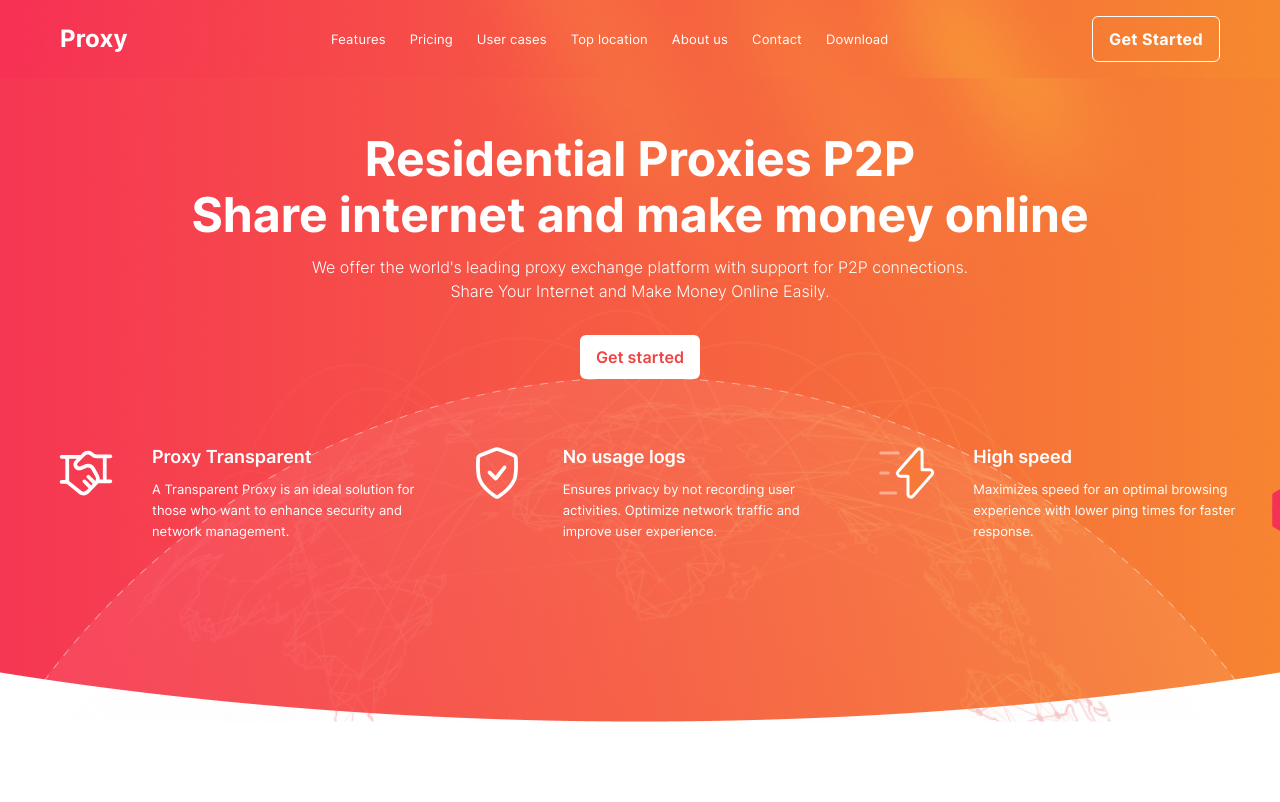
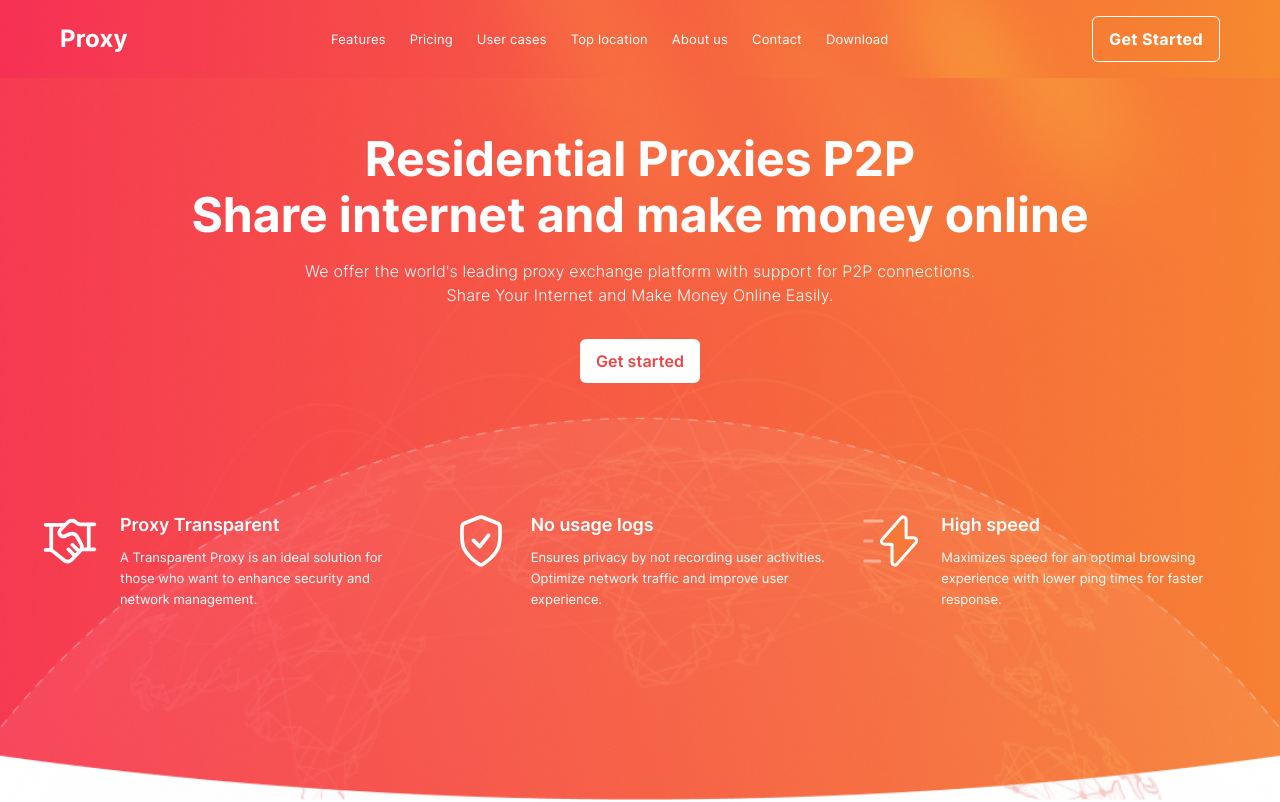
Before and after one commit to DoCaoLong/Proxy_Landingpage, a React (Vite) app: page / in a window 1280 px wide. Shown: the top 802 px of the page. Built offline with nearby package versions, Linux system fonts and the light colour scheme.

Commit message:
[UPDATE] fix UI

```diff
--- a/src/components/atoms/container/index.tsx
+++ b/src/components/atoms/container/index.tsx
@@ -1,7 +1,11 @@
 import React from "react";
 
 function Container({ children }: { children: React.ReactNode }) {
-  return <div className="max-w-[77.5rem] px-[1.25rem] mx-auto">{children}</div>;
+    return (
+        <div className="max-w-[77.5rem] px-[1.25rem] mx-auto h-[100vh] flex flex-col justify-center items-center custom-header">
+            {children}
+        </div>
+    );
 }
 
 export default Container;
--- a/src/components/hero/index.tsx
+++ b/src/components/hero/index.tsx
@@ -9,14 +9,15 @@ interface FeatureProps {
 }
 
 const HeroSection: React.FC = () => (
-  <section className="text-center px-4 pt-[135px]">
+    <section className="text-center px-4 custom-padding">
         <h1 className="text-5xl max-w-[68.75rem] mx-auto font-bold text-white">
             <p>Residential Proxies P2P</p>
             <p className="mt-2">Share internet and make money online</p>
         </h1>
-    <p className="mt-4 max-w-2xl mx-auto text-white text-base font-light">
-      We offer the world's leading proxy exchange platform with support for P2P
-      connections. Share Your Internet and Make Money Online Easily.
+        <p className="mt-5 max-w-2xl mx-auto text-white font-light text-size-normal">
+            We offer the world's leading proxy exchange platform with support
+            for P2P connections. Share Your Internet and Make Money Online
+            Easily.
         </p>
         <button className="mt-8 px-[16px] py-[10px] bg-white text-red-500 font-semibold rounded-md hover:bg-gray-200">
             Get started
@@ -26,16 +27,18 @@ const HeroSection: React.FC = () => (
 
 const Feature: React.FC<FeatureProps> = ({ icon, title, description }) => (
     <div className="flex justify-center gap-x-[20px] items-start">
-    <div className="inline-block p-4 rounded-full relative -top-4">{icon}</div>
+        <div className="inline-block rounded-full relative">{icon}</div>
         <div>
-      <h6 className="text-H6 text-lg font-semibold text-white">{title}</h6>
+            <h6 className="text-H6 text-lg font-semibold text-white">
+                {title}
+            </h6>
             <p className="mt-[8px] text-small text-white">{description}</p>
         </div>
     </div>
 );
 
 const FeaturesSection: React.FC = () => (
-  <section className="mt-16 grid grid-cols-1 md:grid-cols-2 lg:grid-cols-3 md:gap-8 gap-4">
+    <section className="mt-[24px] md:mt-[128px] grid grid-cols-1 md:grid-cols-2 lg:grid-cols-3 md:gap-8 gap-4">
         <Feature
             icon={
                 <svg
@@ -114,7 +117,7 @@ const FeaturesSection: React.FC = () => (
 );
 
 const Hero: React.FC = () => (
-  <div className="from-pink-500 via-orange-500 to-red-500 bg-no-repeat bg-top bg-cover bg-hero-pattern min-h-[45.125rem]">
+    <div className="from-pink-500 via-orange-500 to-red-500 bg-no-repeat bg-top bg-cover bg-hero-pattern min-h-[100vh] relative z-10">
         <Container>
             <HeroSection />
             <FeaturesSection />
--- a/src/index.css
+++ b/src/index.css
@@ -64,3 +64,21 @@ body {
 button {
     cursor: pointer;
 }
+
+@media screen and (max-width: 1439px) {
+    .custom-padding {
+        padding-top: 135px;
+    }
+    .custom-header {
+        display: block;
+    }
+}
+
+@media screen and (max-width: 767.98px) {
+    .custom-header {
+        display: flex;
+    }
+    .custom-padding {
+        padding-top: unset;
+    }
+}
```
Also changed, not shown: src/components/Login/index.tsx (+9 -3 lines). Lines whose indentation alone changed are shown as unchanged.
